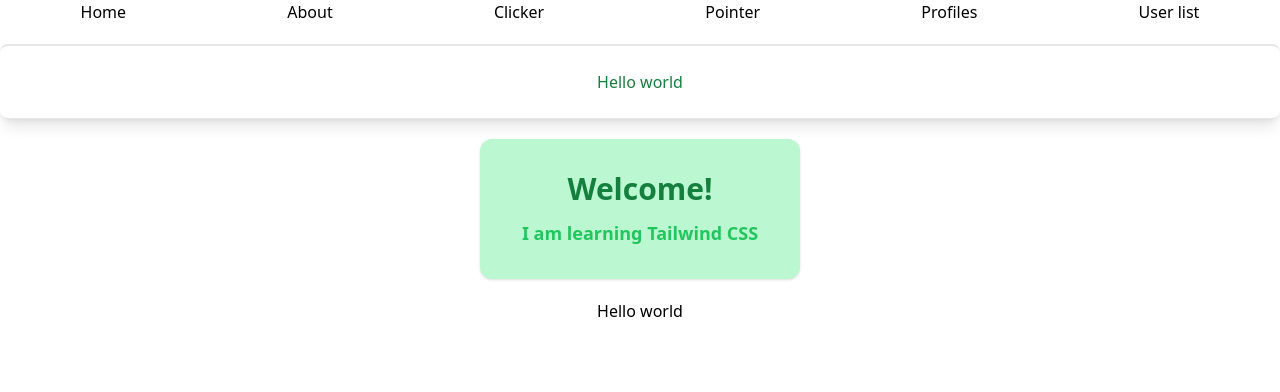
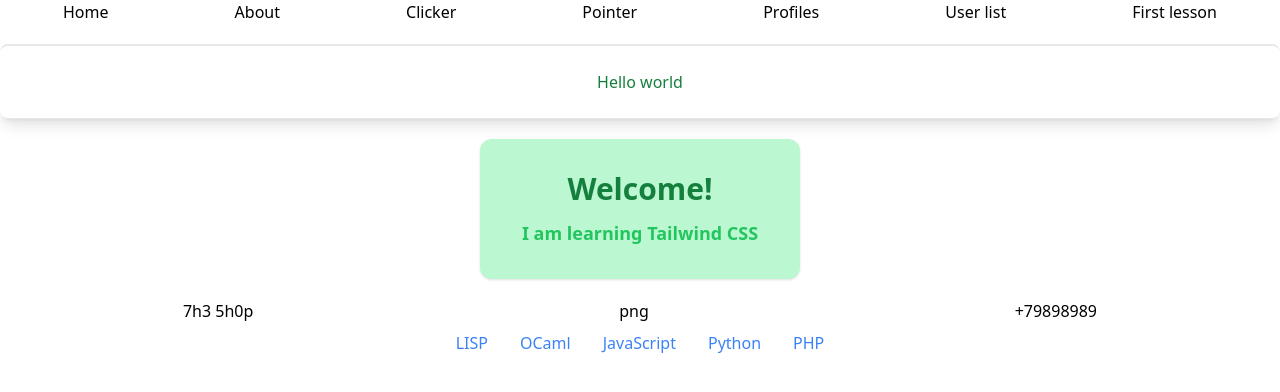
Before and after one commit to TumenSan/ts-learning1, a React (Create React App) app: page /firstlesson in a window 1280 px wide. Shown: the top 392 px of the page. Built offline with nearby package versions, Linux system fonts and the light colour scheme.

Commit message:
mini update add first lesson

```diff
--- a/src/App.tsx
+++ b/src/App.tsx
@@ -8,6 +8,7 @@ import Clicker from "./components/Pages/Clicker/Clicker";
 import Pointer from "./components/Pages/Pointer/Pointer";
 import Profiles from "./components/Pages/Profiles/Profiles";
 import UserList from "./components/UserList";
+import FirstLesson from "./components/Pages/FirstLesson/FirstLesson";
 
 interface ProfileType {
   name: string
@@ -53,6 +54,9 @@ function App() {
           <Route path="/userlist/*" element={<>
             <UserList />
           </>} />
+          <Route path="/firstlesson/*" element={<>
+            <FirstLesson />
+          </>} />
         </Routes>
       </div>
     </BrowserRouter>
--- a/src/components/Header/Header.tsx
+++ b/src/components/Header/Header.tsx
@@ -10,6 +10,7 @@ const Header = () => {
       <Link to={"/pointer"}>Pointer</Link>
       <Link to={"/profiles"}>Profiles</Link>
       <Link to={"/userlist"}>User list</Link>
+      <Link to={"/firstlesson"}>First lesson</Link>
     </header>
   );
 }
--- /dev/null
+++ b/src/components/Pages/FirstLesson/FirstLesson.tsx
@@ -0,0 +1,84 @@
+import React, { useState } from "react";
+import { Link } from "react-router-dom";
+
+const FirstLesson: React.FC = () => {
+  const [activeLink, setActiveLink] = useState<string>("");
+
+  const handleLinkClick = (link: string) => {
+    setActiveLink(link); // Обновляем активную ссылку при клике
+  };
+
+  return (
+    <>
+      <header>
+        <p>7h3 5h0p</p>
+        <>png</>
+        <p>+79898989</p>
+      </header>
+      <div className="inline-flex">
+        <Link
+          to={"/firstlesson/LISP"}
+          onClick={() => handleLinkClick("/LISP")}
+          className={
+            "block py-2 px-4 " +
+            (activeLink === "/LISP"
+              ? "bg-blue-500 text-white"
+              : "text-blue-500")
+          }
+        >
+          LISP
+        </Link>
+        <Link
+          to={"/firstlesson/OCaml"}
+          onClick={() => handleLinkClick("/OCaml")}
+          className={
+            "block py-2 px-4 " +
+            (activeLink === "/OCaml"
+              ? "bg-blue-500 text-white"
+              : "text-blue-500")
+          }
+        >
+          OCaml
+        </Link>
+        <Link
+          to={"/firstlesson/JavaScript"}
+          onClick={() => handleLinkClick("/JavaScript")}
+          className={
+            "block py-2 px-4 " +
+            (activeLink === "/JavaScript"
+              ? "bg-blue-500 text-white"
+              : "text-blue-500")
+          }
+        >
+          JavaScript
+        </Link>
+        <Link
+          to={"/firstlesson/Python"}
+          onClick={() => handleLinkClick("/Python")}
+          className={
+            "block py-2 px-4 " +
+            (activeLink === "/Python"
+              ? "bg-blue-500 text-white"
+              : "text-blue-500")
+          }
+        >
+          Python
+        </Link>
+        <Link
+          to={"/firstlesson/PHP"}
+          onClick={() => handleLinkClick("/PHP")}
+          className={
+            "block py-2 px-4 " +
+            (activeLink === "/PHP"
+              ? "bg-blue-500 text-white"
+              : "text-blue-500")
+          }
+        >
+          PHP
+        </Link>
+      </div>
+    </>
+  );
+};
+
+export default FirstLesson;
--- a/src/components/UserList.tsx
+++ b/src/components/UserList.tsx
@@ -1,4 +1,4 @@
-import React, { useEffect } from "react";
+import React, { useEffect, useMemo } from "react";
 import {useSelector} from "react-redux";
 import { useTypedSelector } from "../hooks/useTypedSelector";
 //import { useDispatch } from "react-redux";
@@ -16,17 +16,13 @@ const UserList: React.FC = () => {
     console.log(users)
   }, [])
 
-  if (loading) {
-    return <h1>Идет загрузка...</h1>
-  }
-
-  if (error) {
-    return <h1>{error}</h1>
-  }
+  const cachedUsers = useMemo(() => users, [users]);
 
   return (
     <div>
-      {users.map(user =>
+      {loading && <h1>Идет загрузка...</h1>}
+      {error && <h1>{error}</h1>}
+      {cachedUsers.map(user =>
         <div
           key={user.id}
           className="border border-2 rounded-xl my-3 mx-auto w-[500px]">
```
